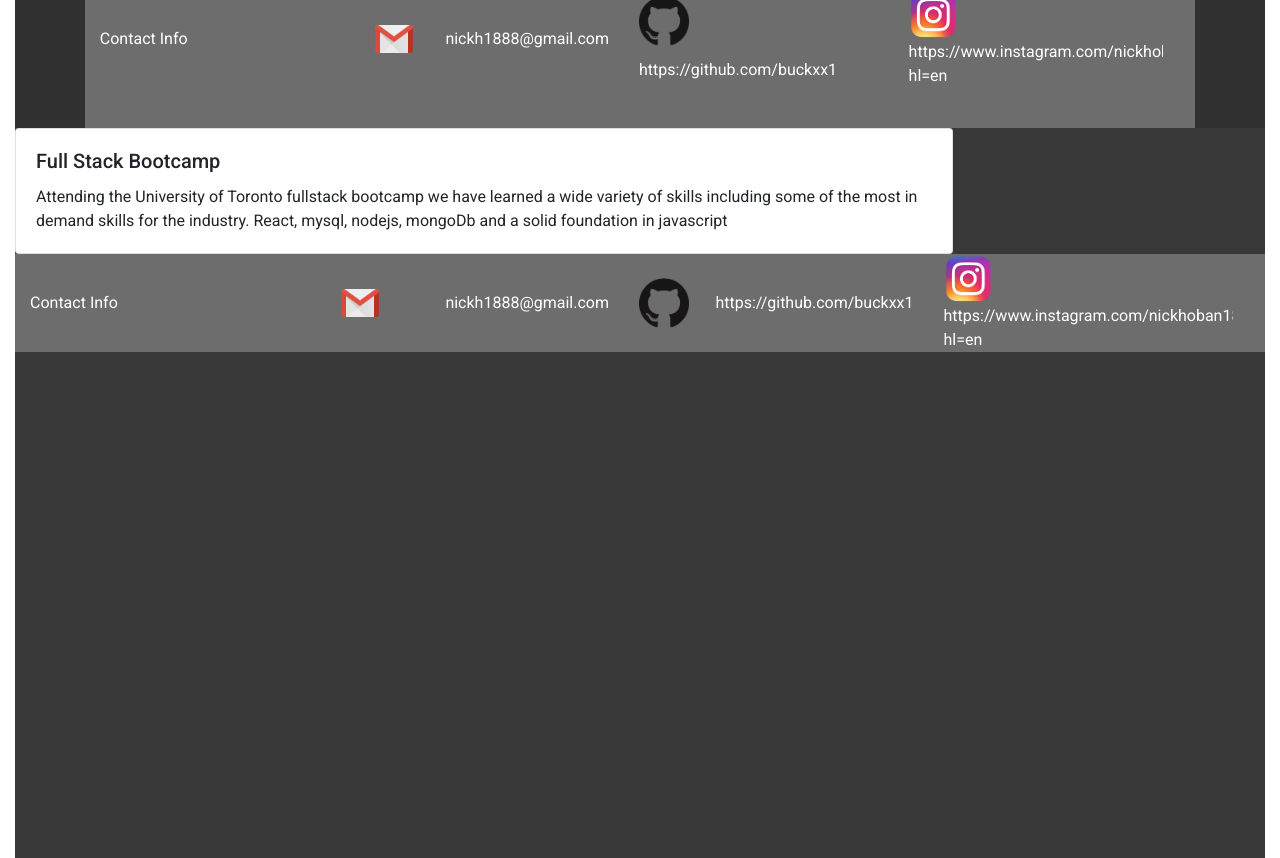
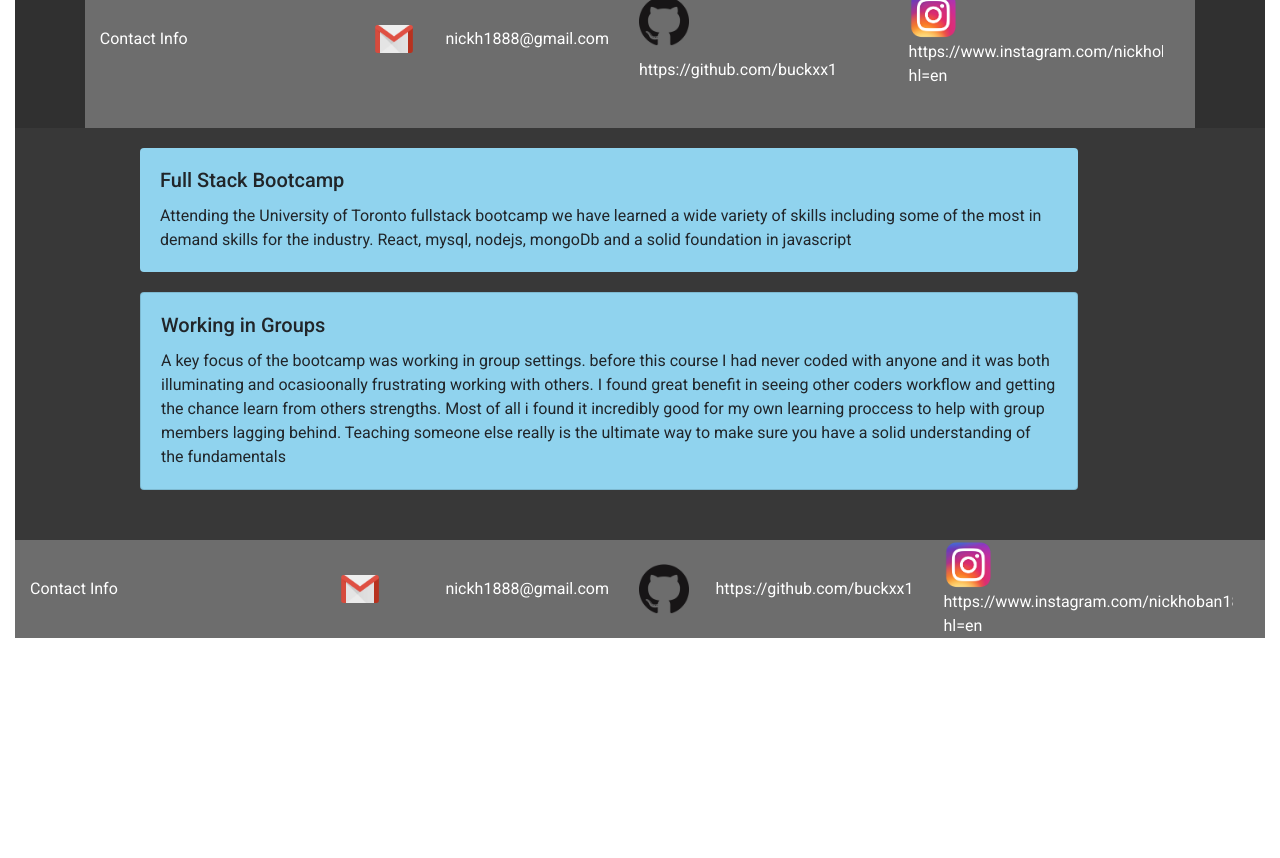
Before and after one commit to buckxx1/React-Final-Portfolio, a React (Create React App) app: page / in a window 1280 px wide. Shown: the part 1940-2798 px from the top of the page. After the commit the page ends 2578 px from the top, so only its background shows below. Built offline with nearby package versions, Linux system fonts and the light colour scheme.

Commit message:
finally mostly good im going to submit this

```diff
--- a/src/App.jsx
+++ b/src/App.jsx
@@ -30,12 +30,12 @@ function App() {
             <Navbar.Brand>Nick Hoban</Navbar.Brand>
 
             <Nav className="mr-auto">
-                <Link to="./Portfolio">
+                <a href="#id-portfolio">
                   <button type="button">Portfolio</button>
-                </Link>
-                <Link to="./Skills">
+                </a>
+                <a href="#id-works">
                   <button type="button">Skills</button>
-                </Link>
+                </a>
 
             </Nav>
 
--- a/src/app.scss
+++ b/src/app.scss
@@ -8,5 +8,6 @@
     background-color: $darkTheme !important;
     .mr-auto{
         background-color: $darkTheme !important;
+
     }
 }
--- a/src/components/skills/works.jsx
+++ b/src/components/skills/works.jsx
@@ -5,14 +5,22 @@ import Contact from "../contact/contact"
 
 export default function Skills() {
     return (
-        <div className="works" id="id-works">
-            <div class="card w-75">
+        <div className="works" >
+            <div class="card w-75" id="id-works">
                 <div class="card-body">
                     <h5 class="card-title">Full Stack Bootcamp</h5>
                     <p class="card-text">Attending the University of Toronto fullstack bootcamp we have learned a wide variety of skills including some of the most in demand skills for the industry. React, mysql, nodejs, mongoDb and a solid foundation in javascript</p>
 
                 </div>
             </div>
+            <div class="card w-75" id="id-works2">
+                <div class="card-body">
+                    <h5 class="card-title">Working in Groups</h5>
+                    <p class="card-text">A key focus of the bootcamp was working in group settings. before this course I had never coded with anyone and it was both illuminating and ocasioonally frustrating working with others. I found great benefit in seeing other coders workflow and getting the chance learn from others strengths. Most of all i found it incredibly good for my own learning proccess to help with group members lagging behind. Teaching someone else really is the ultimate way to make sure you have a solid understanding of the fundamentals </p>
+
+                </div>
+            </div>
+
             <div className="contactbar">
             <Contact/>
             </div>
--- a/src/components/skills/works.scss
+++ b/src/components/skills/works.scss
@@ -1,9 +1,30 @@
 @import "../../global.scss";
 .works {
     background-color: $darkTheme;
-    height: calc(100vh - 70px);
-     width: 100%;
+    // height: calc(100vh - 70px);
+    //  width: 100%;
+    position: relative;
+    #id-works {
+
+        margin-top: 20px !important;
+        margin-left: 10% !important;
+        margin-right: 10% !important;
+        background-color: $highlight !important;
+        border: 2px black !important;
+    }
+    #id-works2{
+
+        margin-top: 20px !important;
+        margin-left: 10% !important;
+        margin-right: 10% !important;
+        margin-bottom: 50px;
+        background-color: $highlight !important;
+
+    }
     .contactbar{
-        margin-bottom: 0px !important;
+        width: 100% !important;
+        padding-top: 20%px !important;
+        // position: fixed!important;
+        bottom: 0 !important;
     }
 }
```
